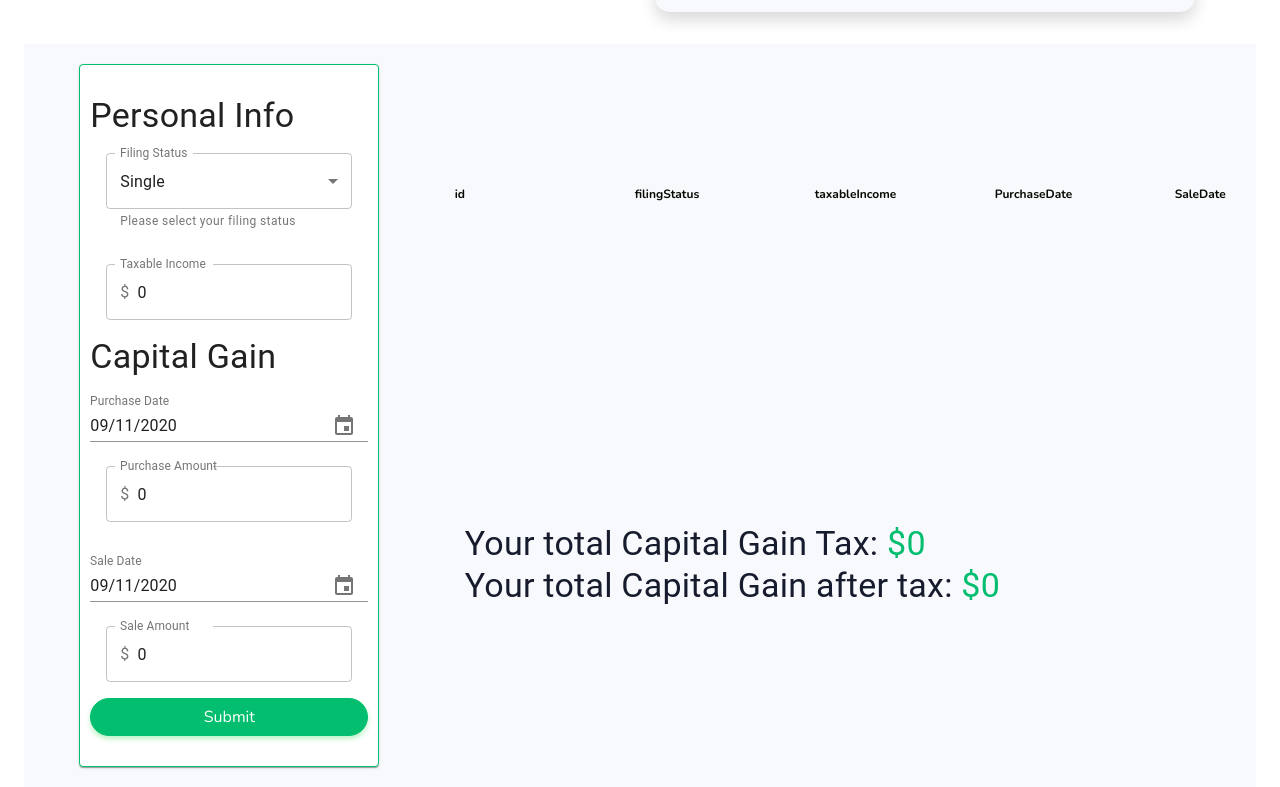
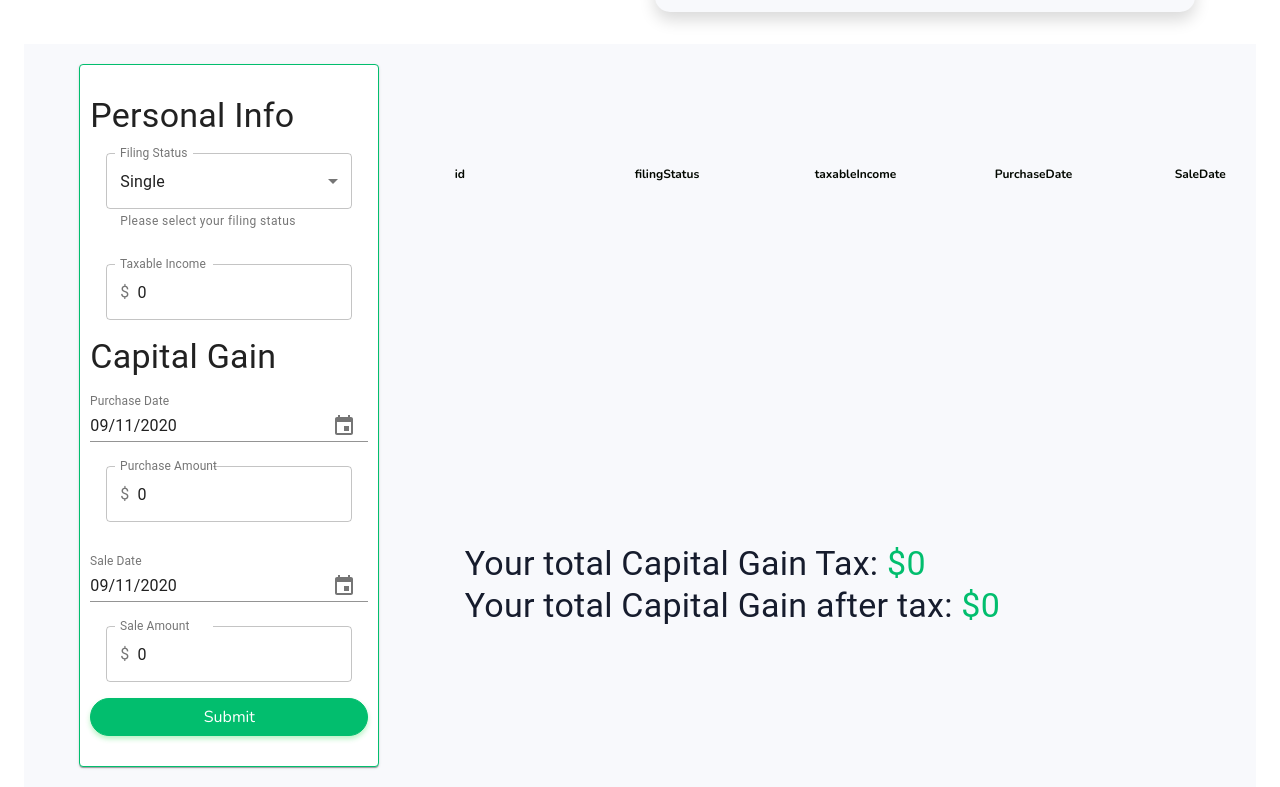
Before and after one commit to Kevin1192/Capital-Gain, a React (Create React App) app: page / in a window 1280 px wide. Shown: the part 1623-2410 px from the top of the page. Built offline with nearby package versions, Linux system fonts and the light colour scheme.

Commit message:
add padding

```diff
--- a/src/App.js
+++ b/src/App.js
@@ -21,6 +21,7 @@ class App extends Component {
 
   componentWillUnmount() {
     window.removeEventListener("scroll", this.scrollNavigation, true);
+    document.querySelector("table").removeEventListener("scroll", this.scrollTable, true);
   }
 
   scrollTable = () => {
--- a/src/components/CapitalGainForm.jsx
+++ b/src/components/CapitalGainForm.jsx
@@ -234,7 +234,7 @@ function CapitalGainForm() {
                     <tbody>{tableBodyHtml}</tbody>
                   </table>
                 </div>
-              <div style= {{"padding-bottom" : "60px", "padding-left" : "30px"}}>
+              <div style= {{"padding" : "40px 0px 60px 30px"}}>
               {values.totalCapitalGainTax === undefined || [
                 <Typography variant="h4" component="h5">
                   Your total Capital Gain Tax:{" "}
```
